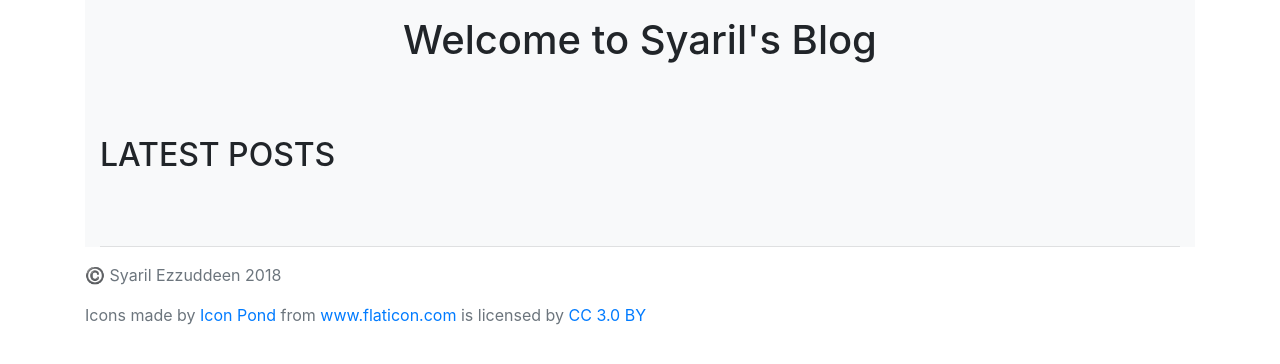
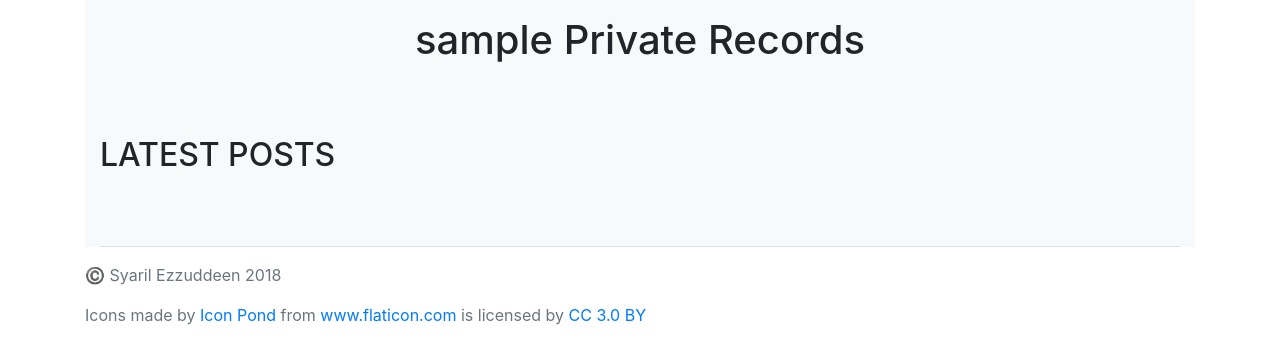
Before and after one commit to Syaril/portfolio-project, a Django app: page /blog/ in a window 1280 px wide. Shown: the part 58-422 px from the top of the page. Run offline with Django 3.2, Linux system fonts and the light colour scheme; the visitor is signed in with stand-in values (Sample User, id 1); data comes from the database, SQL or seed files in the repository; data that the repository does not hold is empty; some libraries are stand-ins or nearby versions.

Commit message:
Cleaning up functionality

```diff
--- a/blog/templates/blog/allblogs.html
+++ b/blog/templates/blog/allblogs.html
@@ -4,7 +4,7 @@
 <main role="main">
     <div class="album py-7 bg-light">
             <div class="container">
-        <h1 class="text-center pt-3">Welcome to Syaril's Blog</h1>
+        <h1 class="text-center pt-3">{{ username }} Private Records</h1>
         <br/>
         <br/>
         <h2 class="text-left pt-3">LATEST POSTS</h2>
--- a/blog/views.py
+++ b/blog/views.py
@@ -7,8 +7,9 @@ from .models import Blog
 
 @login_required
 def allblogs(request):
-    getblogs = Blog.objects.filter(user__username=request.user)
-    return render(request, 'blog/allblogs.html', {'getblogs': getblogs})
+    user=request.user
+    getblogs = Blog.objects.filter(user__username=user)
+    return render(request, 'blog/allblogs.html', {'getblogs': getblogs, 'username':user})
 
 @login_required
 def detail(request, blog_id):
--- a/jobs/templates/jobs/home.html
+++ b/jobs/templates/jobs/home.html
@@ -6,8 +6,9 @@
 
       <section class="jumbotron text-center">
         <div class="container">
-          <h1 class="jumbotron-heading">Hi, I'm Syaril.</h1>
-          <p class="lead text-muted">Hey, my name is Syaril Ezzuddeen. I'm a doctor learning python web development to deliver better healthcare services for my patients.</p>
+          <h1 class="jumbotron-heading">{{ user }}</h1>
+            <h2>AWAKEN MY MASTERS!</h2>
+          <p class="lead text-muted">Hey, my name is Syaril Ezzuddeen. I'm a doctor learning python web development to deliver better healthcare services for my patients. Try logging in and creating private records that only you can view.</p>
           <p>
             <a href="mailto:dr.syaril@gmail.com" class="btn btn-primary my-2">Email Me</a>
             <a href="{% url 'allblogs' %}" class="btn btn-secondary my-2">Check out the Blog</a>
--- a/jobs/views.py
+++ b/jobs/views.py
@@ -3,5 +3,6 @@ from django.shortcuts import render
 from .models import Job
 
 def home(request):
+    user = request.user
     jobs = Job.objects
-    return render(request, 'jobs/home.html', {'jobs': jobs})
+    return render(request, 'jobs/home.html', {'jobs': jobs, 'user':user})
```
